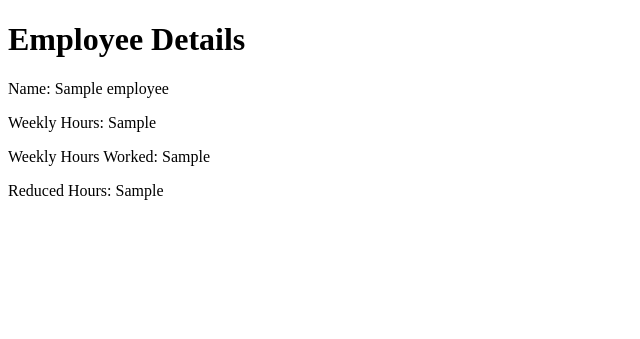
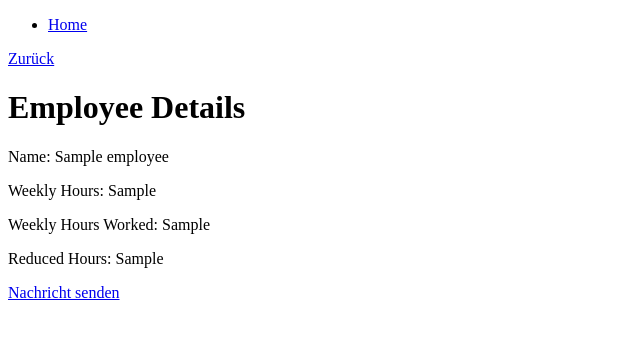
Before and after one commit to YNCK-YNCK/Softwareprojekt_Zeiterfassung, a Flask app: template TimeTracking/templates/view_employee.html in a window 1280 px wide. Shown: the top 339 px of the page, without its empty margins (0-640 px from the left). Run offline with Flask 3, Linux system fonts and the light colour scheme; the template is opened without the code that fills it: most values are stand-ins (such as "Sample title", 1, 10 or a date in 2020).

Commit message:
Update view_employee.html

```diff
--- a/TimeTracking/templates/view_employee.html
+++ b/TimeTracking/templates/view_employee.html
@@ -5,10 +5,17 @@
     <title>View Employee</title>
 </head>
 <body>
+     <nav>
+        <ul>
+            <li><a href="/">Home</a></li>
+        </ul>
+    </nav>
+    <a href="#" onclick="window.history.back();">Zurück</a> <br>
     <h1>Employee Details</h1>
     <p>Name: {{ employee.name }}</p>
     <p>Weekly Hours: {{ employee.weekly_hours }}</p>
     <p>Weekly Hours Worked: {{ weekly_hours }}</p>
     <p>Reduced Hours: {{ reduced_hours }}</p>
+    <p> <a href="/employer/send_message">Nachricht senden</a> </p>
 </body>
 </html>
```
